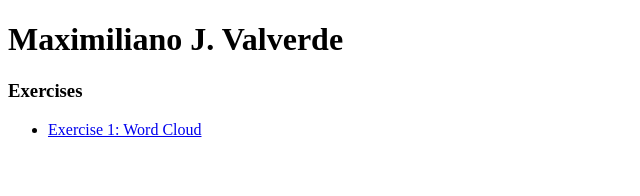
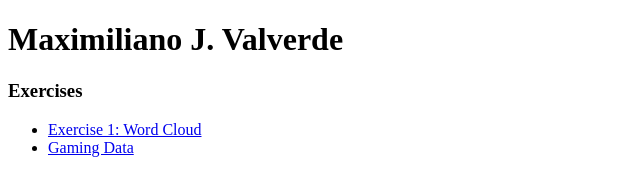
Before and after one commit to maxxts/infovis, a plain HTML site: page index.html in a window 1280 px wide. Shown: the whole page, without its empty margins (0-640 px from the left). Drawn offline with Linux system fonts and the light colour scheme.

Commit message:
Se agrega entrada al tp de datos personales

```diff
--- a/index.html
+++ b/index.html
@@ -9,6 +9,7 @@
     <h3> Exercises </h3>
     <ul>
       <li><a href="wordCloud.html">Exercise 1: Word Cloud</a></li>
+      <li><a href="PersonalData/index.html">Gaming Data</a></li>
     </ul>
 </body>
 </html>
```
